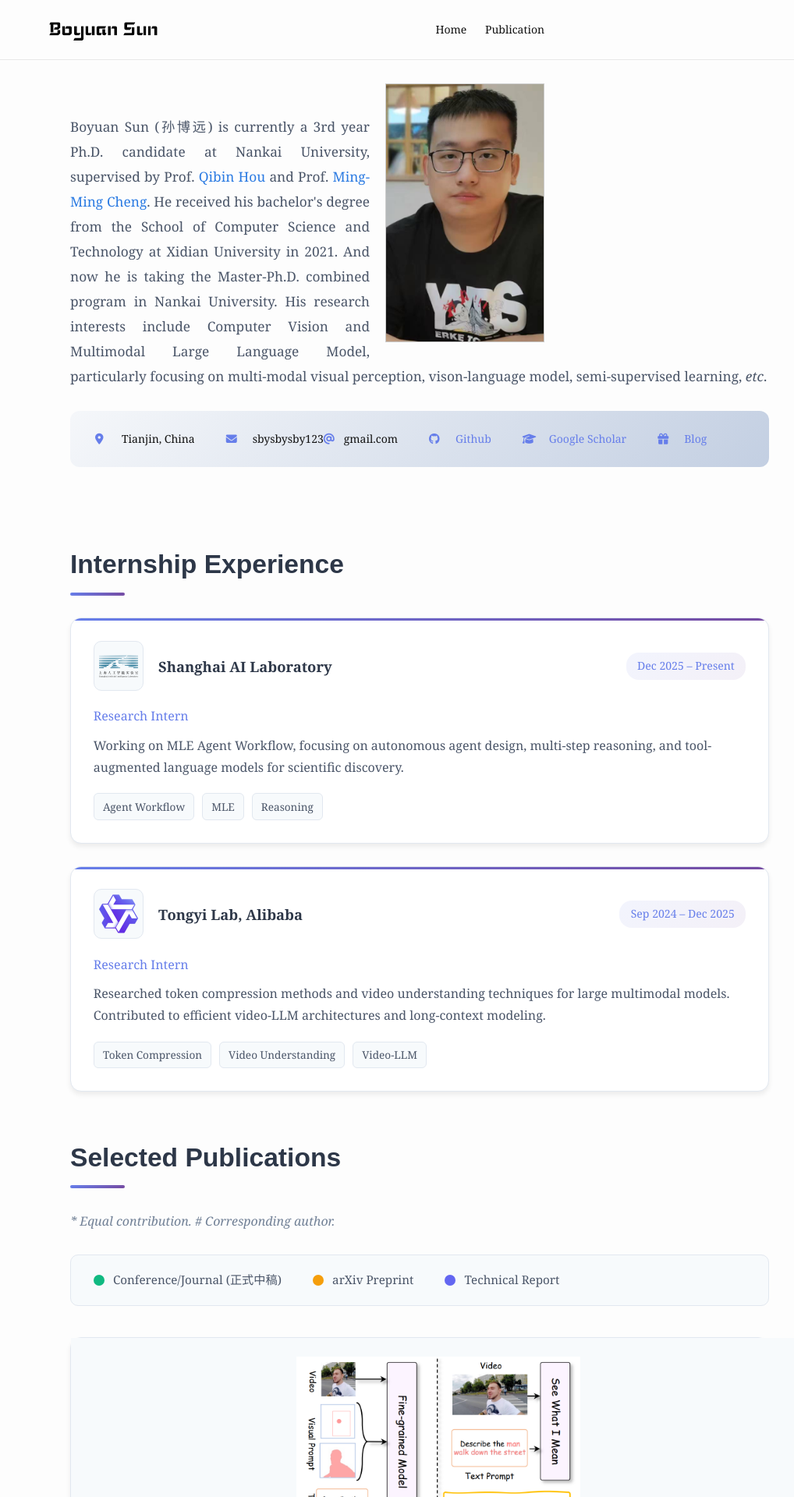
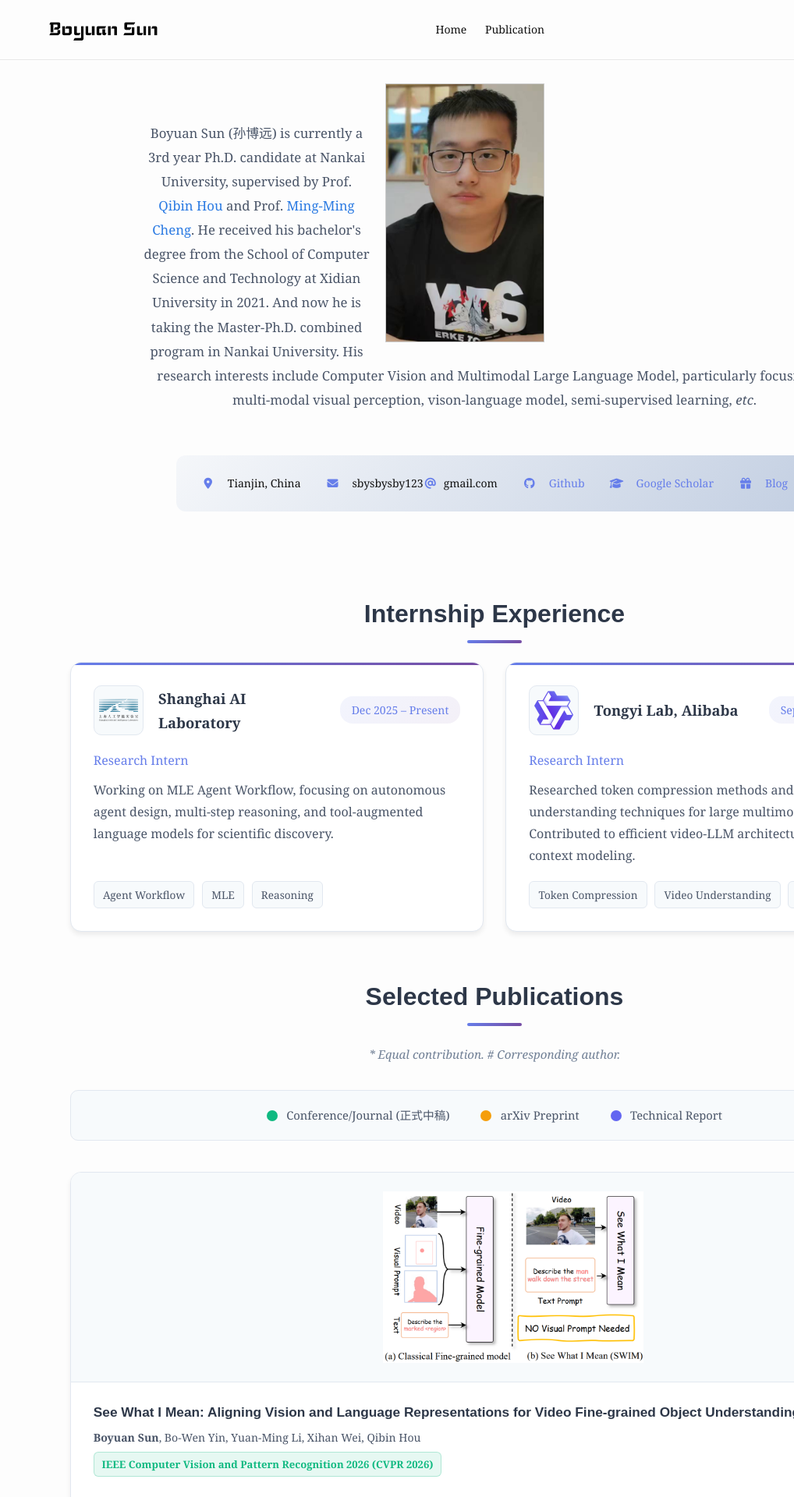
Before and after one commit to BBBBchan/BBBBchan.github.io, a Jekyll site: the page built from index.html, in a window 1280 px wide. Shown: the top 1920 px of the page at 78% size, without its empty margins (262-1280 px from the left). Built offline with Jekyll 4.4.1, drawn with Linux system fonts in a browser that asks for light colours; nearby versions of some CDN libraries.

Commit message:
Refactor styles for layout and responsiveness

```diff
--- a/index.html
+++ b/index.html
@@ -140,38 +140,40 @@
     --pub-report: #6366f1;
   }
 
-  /* ========== 页面容器（🔧 至少 70% 屏幕宽度） ========== */
+  /* ========== 页面容器（🔧 居中 + 至少 70% 宽度） ========== */
   .container {
-    /* 🔧 核心：最小 70% 屏幕宽度，最大 1800px */
-    width: min(90%, 1800px);
-    min-width: min(70vw, 1200px);
+    width: min(85%, 1600px);
+    min-width: min(85vw, 1200px);
     margin: 0 auto;
     padding: 0 2rem;
   }
 
-  /* ========== 个人简介区域 ========== */
+  /* ========== 个人简介区域（🔧 居中对齐） ========== */
   .profile-section {
+    max-width: 900px;
     margin: 0 auto 3rem auto;
-    padding: 2.5rem 0;
+    padding: 3rem 0;
+    text-align: center;
   }
 
   .profile-content p {
     line-height: 1.85;
     color: var(--text-secondary);
-    margin-bottom: 1.2rem;
-    text-align: justify;
-    font-size: 1.08rem;
+    margin-bottom: 1.5rem;
+    text-align: center;
+    font-size: 1.05rem;
   }
 
   .contact-info {
-    margin-top: 1.8rem;
+    margin-top: 2rem;
     padding: 1.5rem 2rem;
     background: linear-gradient(135deg, #f5f7fa 0%, #c3cfe2 100%);
     border-radius: 12px;
-    display: flex;
+    display: inline-flex;
     flex-wrap: wrap;
-    gap: 1.2rem 2.5rem;
+    gap: 1rem 2rem;
     align-items: center;
+    justify-content: center;
   }
 
   .contact-info i {
@@ -201,21 +203,23 @@
     gap: 0.5rem;
   }
 
-  /* ========== 章节通用样式 ========== */
+  /* ========== 章节通用样式（🔧 居中） ========== */
   .section-header {
-    font-size: 2.1rem;
+    font-size: 2rem;
     font-weight: 700;
     color: var(--text-primary);
-    margin: 3.5rem 0 1.8rem 0;
+    margin: 3.5rem 0 1.5rem 0;
     position: relative;
     padding-bottom: 0.7rem;
+    text-align: center;
   }
 
   .section-header::after {
     content: '';
     position: absolute;
     bottom: 0;
-    left: 0;
+    left: 50%;
+    transform: translateX(-50%);
     width: 70px;
     height: 4px;
     background: var(--primary-gradient);
@@ -224,18 +228,20 @@
 
   .section-note {
     color: var(--text-muted);
-    font-size: 1rem;
-    margin-bottom: 1.8rem;
+    font-size: 0.95rem;
+    margin-bottom: 2rem;
     font-style: italic;
+    text-align: center;
   }
 
-  /* ========== 图例说明 ========== */
+  /* ========== 图例说明（🔧 居中） ========== */
   .pub-legend {
     display: flex;
+    justify-content: center;
     gap: 2.5rem;
     margin-bottom: 2.5rem;
     flex-wrap: wrap;
-    padding: 1.2rem 1.8rem;
+    padding: 1.2rem 2rem;
     background: var(--bg-soft);
     border-radius: 10px;
     border: 1px solid var(--border-color);
@@ -245,7 +251,7 @@
     display: flex;
     align-items: center;
     gap: 0.7rem;
-    font-size: 0.95rem;
+    font-size: 0.92rem;
     color: var(--text-secondary);
   }
 
@@ -379,14 +384,13 @@
   .pub-card {
     background: white;
     border-radius: 14px;
-    overflow: visible;
+    overflow: hidden;
     box-shadow: var(--card-shadow);
     transition: all 0.3s ease;
     border: 1px solid var(--border-color);
     display: flex;
     flex-direction: row;
     height: auto;
-    min-height: 240px;
   }
 
   .pub-card:hover {
@@ -396,20 +400,20 @@
 
   /* 左侧图片区域 */
   .pub-image {
-    width: 320px;  /* 🔧 增加图片宽度 */
+    width: 300px;
     flex-shrink: 0;
     background: var(--bg-soft);
     display: flex;
     align-items: center;
     justify-content: center;
     padding: 1.5rem;
-    overflow: visible;
+    overflow: hidden;
     border-right: 1px solid var(--border-color);
   }
 
   .pub-image img {
     max-width: 100%;
-    max-height: 200px;
+    max-height: 180px;
     width: auto;
     height: auto;
     object-fit: contain;
@@ -422,44 +426,56 @@
 
   /* 右侧文字区域 */
   .pub-content {
-    padding: 1.8rem 2rem;
+    padding: 1.6rem 1.8rem;
     flex: 1;
     display: flex;
     flex-direction: column;
     justify-content: space-between;
-    gap: 1rem;
+    gap: 0.8rem;
   }
 
+  /* 🔧 论文标题：最多 2 行 */
   .pub-title {
-    font-size: 1.12rem;
+    font-size: 1.08rem;
     font-weight: 600;
     color: var(--text-primary);
-    margin-bottom: 0.8rem;
-    line-height: 1.55;
-    display: block;
-    overflow: visible;
-    text-overflow: clip;
+    margin-bottom: 0.6rem;
+    line-height: 1.45;
+    display: -webkit-box;
+    -webkit-line-clamp: 2;
+    -webkit-box-orient: vertical;
+    overflow: hidden;
+    text-overflow: ellipsis;
+    min-height: 3.2em;
   }
 
+  /* 🔧 作者：最多 2 行 */
   .pub-authors {
     color: var(--text-secondary);
-    font-size: 0.92rem;
-    margin-bottom: 0.6rem;
-    line-height: 1.55;
-    display: block;
-    overflow: visible;
-    text-overflow: clip;
+    font-size: 0.88rem;
+    margin-bottom: 0.5rem;
+    line-height: 1.45;
+    display: -webkit-box;
+    -webkit-line-clamp: 2;
+    -webkit-box-orient: vertical;
+    overflow: hidden;
+    text-overflow: ellipsis;
+    min-height: 2.6em;
   }
 
-  /* 出版物类型颜色样式 */
+  /* 🔧 出版物名称：最多 1 行 */
   .pub-venue {
     font-weight: 600;
-    font-size: 0.85rem;
-    margin-bottom: 1.2rem;
-    padding: 0.4rem 0.7rem;
+    font-size: 0.82rem;
+    margin-bottom: 1rem;
+    padding: 0.35rem 0.6rem;
     border-radius: 6px;
     display: inline-block;
     line-height: 1.4;
+    white-space: nowrap;
+    overflow: hidden;
+    text-overflow: ellipsis;
+    max-width: 100%;
   }
 
   .pub-venue.conference {
@@ -483,20 +499,20 @@
   .pub-links {
     display: flex;
     flex-wrap: wrap;
-    gap: 0.6rem;
-    margin-top: 0.8rem;
+    gap: 0.5rem;
+    margin-top: 0.5rem;
   }
 
   .pub-link {
     display: inline-flex;
     align-items: center;
-    gap: 0.35rem;
-    padding: 0.45rem 0.85rem;
+    gap: 0.3rem;
+    padding: 0.4rem 0.75rem;
     background: var(--primary-gradient);
     color: white;
     text-decoration: none;
     border-radius: 6px;
-    font-size: 0.82rem;
+    font-size: 0.8rem;
     font-weight: 500;
     transition: all 0.3s ease;
     box-shadow: 0 2px 4px rgba(102, 126, 234, 0.3);
@@ -521,7 +537,7 @@
   /* ========== 响应式设计 ========== */
   @media (max-width: 1600px) {
     .publications-grid {
-      grid-template-columns: 1fr;  /* 中等屏幕改为单列 */
+      grid-template-columns: 1fr;
     }
 
     .pub-card {
@@ -530,13 +546,21 @@
 
     .pub-image {
       width: 100%;
-      height: 240px;
+      height: 220px;
       border-right: none;
       border-bottom: 1px solid var(--border-color);
     }
 
     .pub-image img {
       max-height: 100%;
+    }
+
+    .pub-title {
+      min-height: auto;
+    }
+
+    .pub-authors {
+      min-height: auto;
     }
   }
 
@@ -565,12 +589,13 @@
     }
 
     .section-header {
-      font-size: 1.8rem;
+      font-size: 1.7rem;
     }
 
     .pub-legend {
       flex-direction: column;
       gap: 1rem;
+      align-items: center;
     }
   }
 
@@ -584,7 +609,7 @@
     }
 
     .profile-content p {
-      text-align: left;
+      text-align: center;
     }
 
     .contact-info {
@@ -592,7 +617,7 @@
     }
 
     .section-header {
-      font-size: 1.6rem;
+      font-size: 1.5rem;
     }
 
     .pub-image {
@@ -600,11 +625,11 @@
     }
 
     .pub-title {
-      font-size: 1.05rem;
+      font-size: 1.02rem;
     }
 
     .pub-authors {
-      font-size: 0.88rem;
+      font-size: 0.85rem;
     }
   }
 
@@ -616,7 +641,7 @@
     }
 
     .section-header {
-      font-size: 1.5rem;
+      font-size: 1.4rem;
     }
 
     .pub-image {
@@ -625,12 +650,12 @@
 
     .contact-info {
       flex-direction: column;
-      align-items: flex-start;
-      gap: 1rem;
+      align-items: center;
+      gap: 0.8rem;
     }
 
     .pub-legend {
-      padding: 1rem 1.2rem;
+      padding: 1rem 1.5rem;
     }
   }
 
@@ -642,7 +667,7 @@
     }
 
     .section-header {
-      font-size: 1.4rem;
+      font-size: 1.3rem;
     }
 
     .pub-image {
@@ -650,11 +675,11 @@
     }
 
     .pub-title {
-      font-size: 1rem;
+      font-size: 0.98rem;
     }
 
     .pub-authors {
-      font-size: 0.85rem;
+      font-size: 0.82rem;
     }
 
     .exp-logo {
@@ -690,10 +715,10 @@
   }
 </style>
 
-<!-- 页面容器（🔧 至少 70% 屏幕宽度） -->
+<!-- 页面容器 -->
 <div class="container">
 
-  <!-- 个人简介区域 -->
+  <!-- 个人简介区域（🔧 整体居中） -->
   <div class="profile-section">
     <div class="profile-content">
       <p>
```
Also changed, not shown: other parts of index.html (+1 -2 lines).
